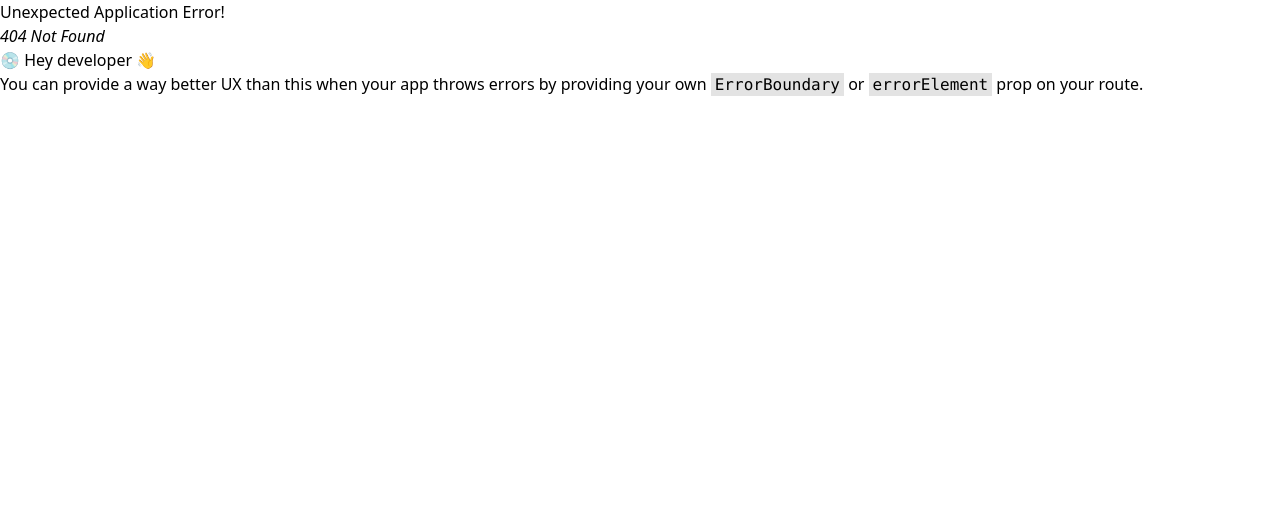
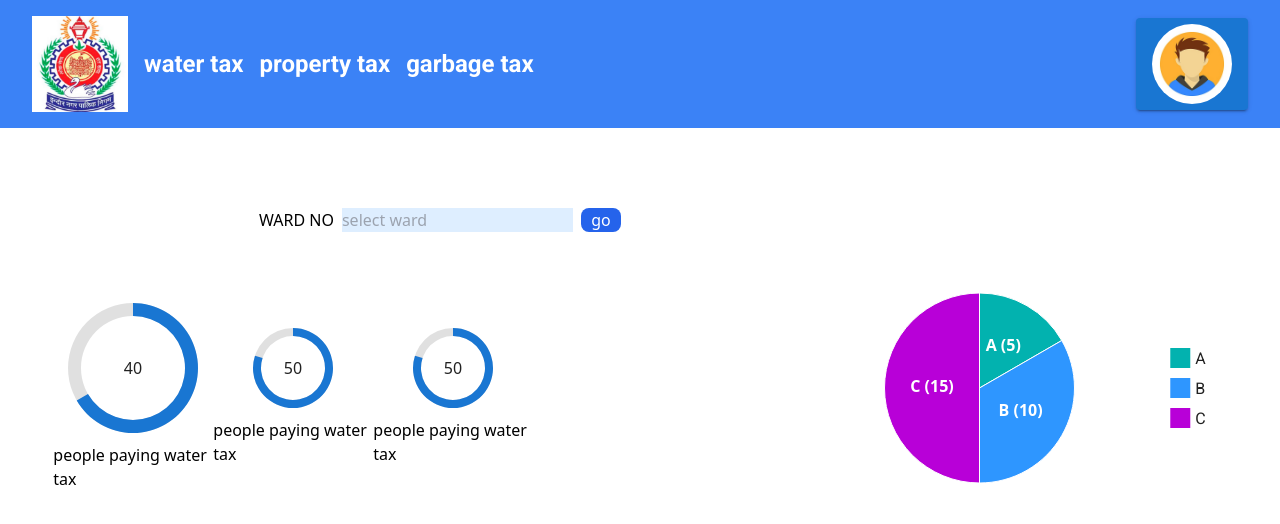
Before and after one commit to ayush-maddhesiya/Hackndore, a React (Vite) app in the folder frontend/hackndore/: page /admin in a window 1280 px wide. Before the commit this address had no page. Shown: the top 524 px of the page. Built offline with nearby package versions, Linux system fonts and the light colour scheme.

Commit message:
backend connection intiated

```diff
--- a/frontend/hackndore/package.json
+++ b/frontend/hackndore/package.json
@@ -15,6 +15,7 @@
     "@fontsource/roboto": "^5.0.13",
     "@mui/icons-material": "^5.16.5",
     "@mui/material": "^5.16.5",
+    "@mui/x-charts": "^7.11.1",
     "axios": "^1.7.2",
     "react": "^18.3.1",
     "react-dom": "^18.3.1",
--- /dev/null
+++ b/frontend/hackndore/src/components/WaterBillCard.jsx
@@ -0,0 +1,20 @@
+
+import React from 'react';
+
+const WaterBillCard = ({ billAmount, dueDate }) => {
+  return (
+    <div className="max-w-sm rounded overflow-hidden shadow-lg bg-white p-6">
+      <div className="mb-4">
+        <h2 className="text-2xl font-bold text-blue-500">Water Bill</h2>
+        <p className="text-gray-700 mt-2">Amount Due: <span className="font-semibold">${billAmount}</span></p>
+        <p className="text-gray-700 mt-1">Due Date: <span className="font-semibold">{dueDate}</span></p>
+      </div>
+      <button className="bg-blue-500 hover:bg-blue-700 text-white font-bold py-2 px-4 rounded">
+        Pay Now
+      </button>
+    </div>
+  );
+};
+
+export default WaterBillCard;
+// src/pages/Login.jsx
--- a/frontend/hackndore/src/main.jsx
+++ b/frontend/hackndore/src/main.jsx
@@ -5,6 +5,7 @@ import Home from './pages/Home'
 import './index.css'
 import { createBrowserRouter, RouterProvider } from 'react-router-dom'
 import User from './pages/User'
+import Admin from './pages/Admin'
 const router = createBrowserRouter([
   {
     path: "/",
@@ -16,6 +17,11 @@ const router = createBrowserRouter([
     element: <User/>,
 
   },
+  {
+    path: "/admin",
+    element: <Admin/>,
+
+  },
 ]);
 
 ReactDOM.createRoot(document.getElementById('root')).render(
--- /dev/null
+++ b/frontend/hackndore/src/pages/Admin.jsx
@@ -0,0 +1,120 @@
+import React from "react";
+import Navbar2 from "../components/Navbar2";
+import Stack from "@mui/material/Stack";
+import { Gauge } from "@mui/x-charts/Gauge";
+import { PieChart, pieArcLabelClasses } from "@mui/x-charts/PieChart";
+
+const data = [
+  { value: 5, label: "A" },
+  { value: 10, label: "B" },
+  { value: 15, label: "C" },
+];
+
+const size = {
+  width: 400,
+  height: 200,
+};
+
+function Admin() {
+  return (
+    <>
+      <Navbar2 />
+      <div className="out-container w-11/12 mx-auto ">
+        <div className="flex py-20">
+          <div className="w-4/5 flex flex-col   mx-auto ">
+            <div className="flex justify-center items-center gap-2 ">
+              <label htmlFor="ward"> WARD NO</label>
+              <input
+                type="text"
+                name="ward"
+                placeholder="select ward "
+                id="ward"
+                className="bg-blue-300/30"
+              />
+              <button className="bg-blue-600 rounded-lg text-white w-10">
+                {" "}
+                go
+              </button>
+            </div>
+
+            <div className="flex flex-wrap py-20">
+              <div className="flex flex-col justify-center items-center w-40 h-40">
+                <div>
+                  <Stack
+                    direction={{ xs: "column", md: "row" }}
+                    spacing={{ xs: 1, md: 3 }}
+                  >
+                    <Gauge
+                      width={200}
+                      height={150}
+                      value={40}
+                      valueMin={0}
+                      valueMax={60}
+                    />
+                  </Stack>
+                </div>
+                <h1>people paying water tax </h1>
+              </div>
+
+              <div className="flex flex-col justify-center items-center w-40 h-40">
+                <div>
+                  <Stack
+                    direction={{ xs: "column", md: "row" }}
+                    spacing={{ xs: 1, md: 3 }}
+                  >
+                    <Gauge
+                      width={100}
+                      height={100}
+                      value={50}
+                      valueMin={10}
+                      valueMax={60}
+                    />
+                  </Stack>
+                </div>
+                <h1>people paying water tax </h1>
+              </div>
+
+              <div className="flex flex-col justify-center items-center w-40 h-40">
+                <div>
+                  <Stack
+                    direction={{ xs: "column", md: "row" }}
+                    spacing={{ xs: 1, md: 3 }}
+                  >
+                    <Gauge
+                      width={100}
+                      height={100}
+                      value={50}
+                      valueMin={10}
+                      valueMax={60}
+                    />
+                  </Stack>
+                </div>
+                <h1>people paying water tax </h1>
+              </div>
+            </div>
+          </div>
+          <div className="py-20">
+            <PieChart
+              series={[
+                {
+                  arcLabel: (item) => `${item.label} (${item.value})`,
+                  arcLabelMinAngle: 45,
+                  data,
+                },
+              ]}
+              sx={{
+                [`& .${pieArcLabelClasses.root}`]: {
+                  fill: "white",
+                  fontWeight: "bold",
+                },
+              }}
+              {...size}
+            />
+          </div>
+        </div>
+      </div>
+    </>
+  );
+}
+
+export default Admin;
--- a/frontend/hackndore/src/pages/Login.jsx
+++ b/frontend/hackndore/src/pages/Login.jsx
@@ -1,8 +1,9 @@
 import axios from "axios";
-
 import { useState } from "react";
+import { useNavigate } from "react-router-dom";
 
 function Login() {
+    const navigate = useNavigate();
 
   const [formData, setFormData] = useState({
     pan: "",
@@ -18,15 +19,27 @@ function Login() {
   };
 
   const clickhandler = () => {
-    console.log(formData);
     axios.post("http://localhost:3000/api/v1/users/login", formData)
       .then((response) => {
-        console.log(response.data);
-        // Redirect or perform other actions based on the response
-        ; // Example: navigate to a success page
+        if (response.data.statusCode === 200) {
+          // Store tokens in localStorage or a secure storage method
+          localStorage.setItem('accessToken', response.data.data.accessToken);
+          localStorage.setItem('refreshToken', response.data.data.refreshToken);
+
+          // Store user data if needed
+          localStorage.setItem('userData', JSON.stringify(response.data.data.user));
+
+          console.log("Login successful, navigating to /user");
+          navigate("/user");
+        } else {
+          console.log("Unexpected response:", response.data);
+        }
       })
       .catch((error) => {
         console.error("There was an error!", error);
+        if (error.response) {
+          console.log("Error data:", error.response.data);
+        }
       });
   };
 
--- a/frontend/hackndore/src/pages/User.jsx
+++ b/frontend/hackndore/src/pages/User.jsx
@@ -1,6 +1,9 @@
 import React from "react";
 import Navbar2 from "../components/Navbar2";
 import avatar from "../assets/avatar.jpg";
+import WaterBillCard from "../components/WaterBillCard";
+const billAmount = '50.00';
+const dueDate = '2024-08-15';
 
 function User() {
   return (
@@ -28,7 +31,9 @@ function User() {
                  <div className="h-24 w-40 text-center flex justify-center items-center rounded-xl   bg-blue-300">garbage</div>
                  </div>
 
-                <div className=" w-full mx-2 h-64 bg-black"></div>
+                 <div className="flex justify-center items-center min-h-screen bg-blue-100">
+      <WaterBillCard billAmount={billAmount} dueDate={dueDate} />
+    </div>
 
           </div>
           <div></div>
```
Also changed, not shown: 1 other file (tests, documents, lock files or other folders).
